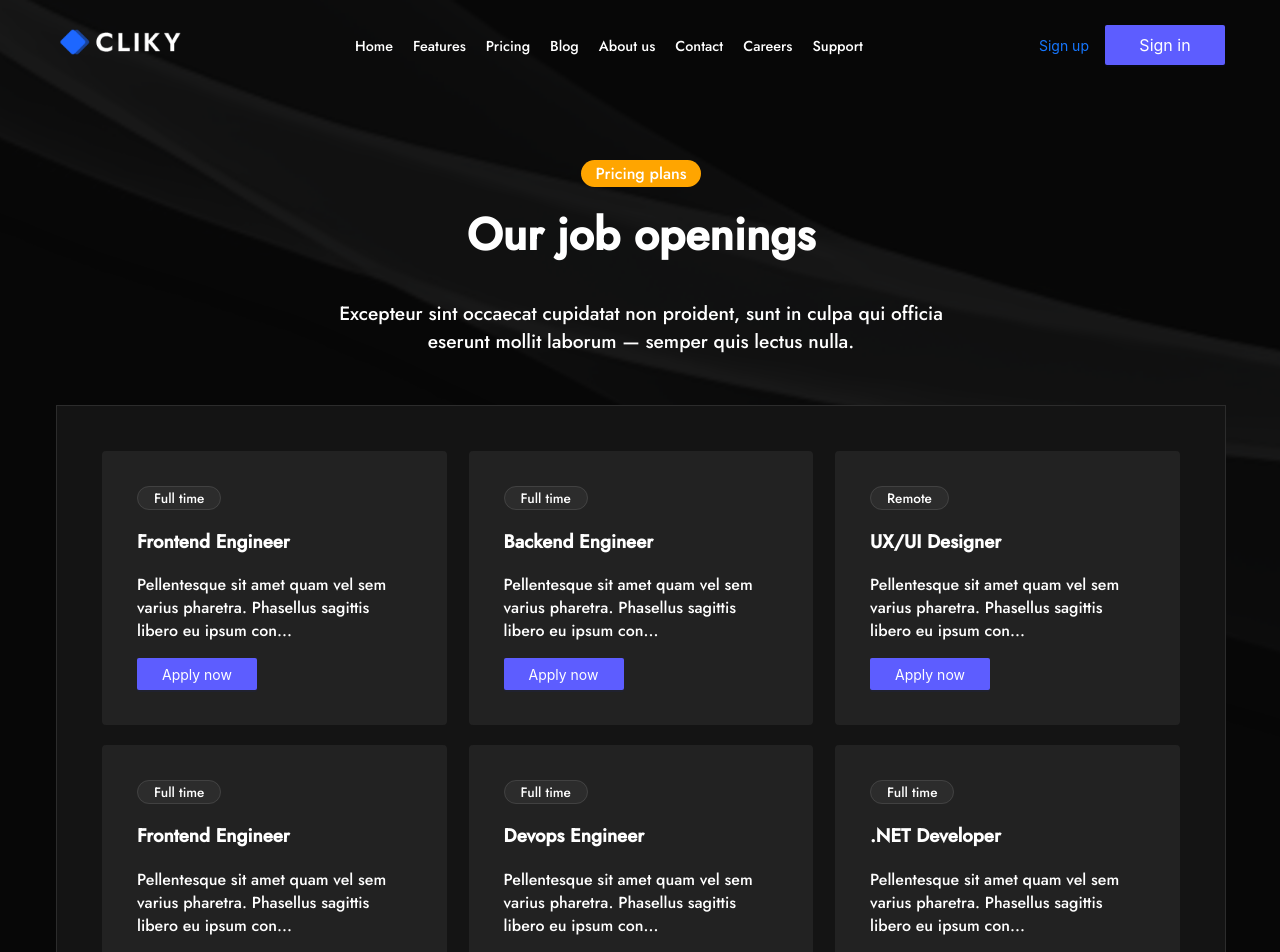
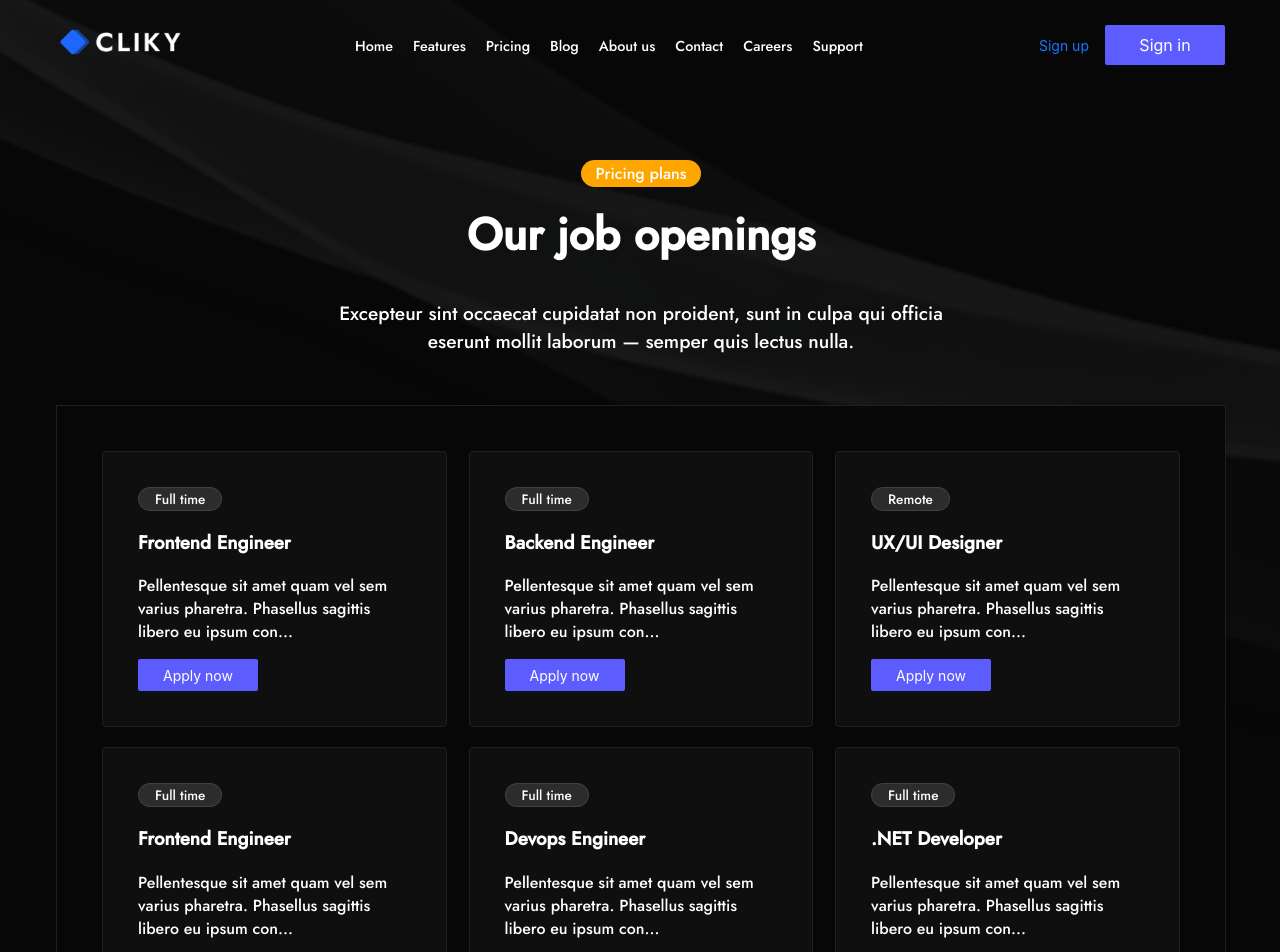
Before and after one commit to jahangirseven/uig-cliky, a Next.js app: page /careers in a window 1280 px wide. Shown: the top 952 px of the page. Built offline with nearby package versions, Linux system fonts and the light colour scheme.

Commit message:
minor bugs fixed

```diff
--- a/pages/careers/components/JobModal/JobModal.tsx
+++ b/pages/careers/components/JobModal/JobModal.tsx
@@ -15,8 +15,8 @@ interface singleJobProps{
 
 function JobModal({job_id, job_title , job_type , job_description , modal_status , setModalStatus, job_requirements} : singleJobProps) {
   return (
-    <section className={styles.modal__layer} onClick={()=>{setModalStatus(false)}}>
-        <div className={`${styles.modal__self} job__modal`}>
+    <section className={styles.modal__layer} onClick={(e)=>{ e.stopPropagation(); setModalStatus(false)}}>
+        <div className={`${styles.modal__self} job__modal`} onClick={(e)=>{ e.stopPropagation();}}>
           <h1 className={styles.job__title}>{job_title} <span style={{fontWeight :400}}>[{job_type}]</span> </h1>
           <p>
             {job_description}
--- a/pages/careers/components/SingleJob/SingleJob.module.css
+++ b/pages/careers/components/SingleJob/SingleJob.module.css
@@ -1,10 +1,11 @@
 .singleJob{
-   background-color:  #222222;
-   margin-bottom:20px;
+    background-color: rgb(15, 15, 15);
+    margin-bottom: 20px;
     width: 32%;
     padding: 35px;
     border-radius: 4px;
     box-sizing: border-box;
+    border: 1px solid rgb(31, 31, 31);
  }
 
  .job__type{
--- a/pages/careers/jobs.module.css
+++ b/pages/careers/jobs.module.css
@@ -5,7 +5,7 @@
     justify-content: space-between;
     flex-direction: row;
     flex-wrap: wrap;
-    background-color: rgb(20 20 20);
+    background-color: rgb(7 7 7);
     padding: 45px;
     box-sizing: border-box;
     border: 1px solid #eeeeee1c;
```
Also changed, not shown: pages/careers/components/SingleJob/SingleJob.tsx (indentation only). Lines whose indentation alone changed are shown as unchanged.
